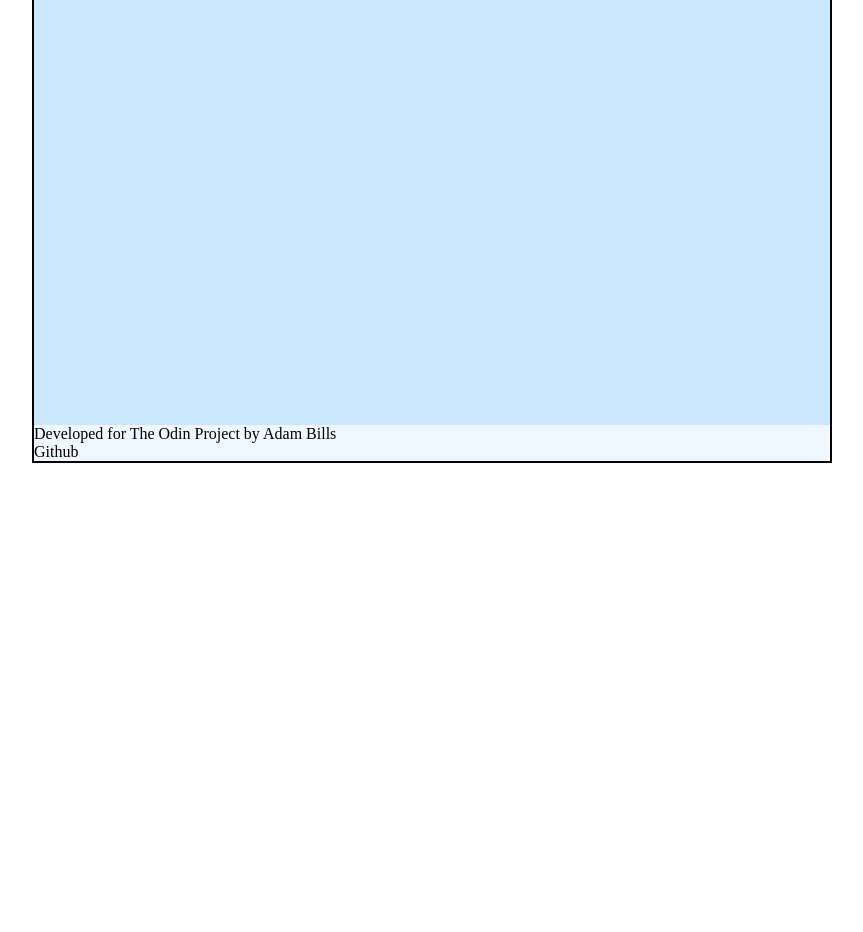
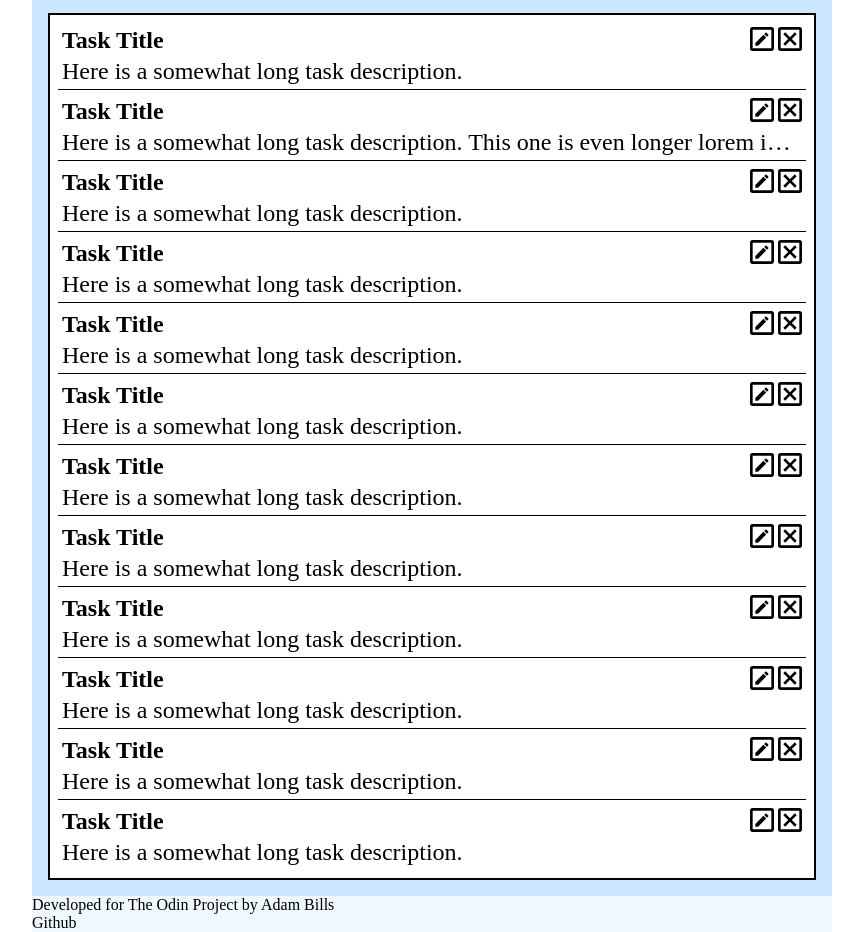
Before and after one commit to adambills/todo-list, a website built with webpack: page src/template.html in a window 1280 px wide. Shown: the part 585-1517 px from the top of the page, without its empty margins (208-1071 px from the left). Before the commit the page ends 1048 px from the top, so only its background shows below. Built offline with nearby package versions, Linux system fonts and the light colour scheme.

Commit message:
Add markup and style for tasks

```diff
--- a/src/style.scss
+++ b/src/style.scss
@@ -14,7 +14,7 @@ body {
 
 .content {
   background-color: aliceblue;
-  border: 2px solid black;
+  // border: 2px solid black;
   min-height: 100%;
   width: clamp(580px, 80%, 800px);
   margin: 0 auto;
@@ -24,7 +24,7 @@ body {
 
 header {
   justify-self: center;
-  margin-top: 2rem;
+  margin: 2rem 0;
   display: flex;
   flex-direction: column;
   align-items: center;
@@ -36,12 +36,7 @@ header {
 main {
   background-color: rgb(203, 231, 255);
   display: grid;
-  grid-template-rows: 1fr 1fr;
-  // > div {
-  //   margin: 1rem;
-  //   display: grid;
-  //   grid-template-rows: auto 1fr;
-  // }
+  grid-template-rows: auto 1fr;
 }
 
 .folders {
@@ -88,3 +83,46 @@ main {
     grid-row: 1;
   }
 }
+
+.tasks {
+  background: white;
+  display: flex;
+  flex-direction: column;
+  gap: 0.25rem;
+  margin: 1rem;
+  padding: 0.5rem;
+  border: 2px solid black;
+}
+
+.task {
+  padding: 0.25rem;
+  &:not(:last-child) {
+    border-bottom: 1px solid black;
+  }
+}
+
+.task-content {
+  display: grid;
+  grid-template-rows: auto 1fr;
+  grid-template-columns: 1fr auto auto;
+  gap: 4px;
+  font-size: clamp(1rem, 2.25vw, 1.5rem);
+  p {
+    grid-column: 1 / -1;
+    grid-row: 2;
+    text-overflow: ellipsis;
+    white-space: nowrap;
+    overflow: hidden;
+  }
+  img {
+    width: clamp(1rem, 2.25vw, 1.5rem);
+  }
+  :nth-child(3) {
+    grid-column: 2;
+    grid-row: 1;
+  }
+  :nth-child(4) {
+    grid-column: 3;
+    grid-row: 1;
+  }
+}
--- a/src/template.html
+++ b/src/template.html
@@ -243,9 +243,129 @@
             <!--  -->
           </div>
         </div>
-        <div id="task-container">
-          <h3>Tasks</h3>
-          <div id="tasks"></div>
+        <div class="container">
+          <div class="tasks">
+            <div class="task">
+              <div class="task-content">
+                <h4 class="task-title">Task Title</h4>
+                <p class="task-description">
+                  Here is a somewhat long task description.
+                </p>
+                <img src="./img/edit.svg" alt="Edit Task Icon" />
+                <img src="./img/delete.svg" alt="Delete Task Icon" />
+              </div>
+            </div>
+            <div class="task">
+              <div class="task-content">
+                <h4 class="task-title">Task Title</h4>
+                <p class="task-description">
+                  Here is a somewhat long task description. This one is even longer lorem ipsum dolor.
+                </p>
+                <img src="./img/edit.svg" alt="Edit Task Icon" />
+                <img src="./img/delete.svg" alt="Delete Task Icon" />
+              </div>
+            </div>
+            <div class="task">
+              <div class="task-content">
+                <h4 class="task-title">Task Title</h4>
+                <p class="task-description">
+                  Here is a somewhat long task description.
+                </p>
+                <img src="./img/edit.svg" alt="Edit Task Icon" />
+                <img src="./img/delete.svg" alt="Delete Task Icon" />
+              </div>
+            </div>
+            <div class="task">
+              <div class="task-content">
+                <h4 class="task-title">Task Title</h4>
+                <p class="task-description">
+                  Here is a somewhat long task description.
+                </p>
+                <img src="./img/edit.svg" alt="Edit Task Icon" />
+                <img src="./img/delete.svg" alt="Delete Task Icon" />
+              </div>
+            </div>
+            <div class="task">
+                <div class="task-content">
+                  <h4 class="task-title">Task Title</h4>
+                  <p class="task-description">
+                    Here is a somewhat long task description.
+                  </p>
+                  <img src="./img/edit.svg" alt="Edit Task Icon" />
+                  <img src="./img/delete.svg" alt="Delete Task Icon" />
+                </div>
+              </div>
+              <div class="task">
+                <div class="task-content">
+                  <h4 class="task-title">Task Title</h4>
+                  <p class="task-description">
+                    Here is a somewhat long task description.
+                  </p>
+                  <img src="./img/edit.svg" alt="Edit Task Icon" />
+                  <img src="./img/delete.svg" alt="Delete Task Icon" />
+                </div>
+              </div>
+              <div class="task">
+                <div class="task-content">
+                  <h4 class="task-title">Task Title</h4>
+                  <p class="task-description">
+                    Here is a somewhat long task description.
+                  </p>
+                  <img src="./img/edit.svg" alt="Edit Task Icon" />
+                  <img src="./img/delete.svg" alt="Delete Task Icon" />
+                </div>
+              </div>
+              <div class="task">
+                <div class="task-content">
+                  <h4 class="task-title">Task Title</h4>
+                  <p class="task-description">
+                    Here is a somewhat long task description.
+                  </p>
+                  <img src="./img/edit.svg" alt="Edit Task Icon" />
+                  <img src="./img/delete.svg" alt="Delete Task Icon" />
+                </div>
+              </div>
+              <div class="task">
+                <div class="task-content">
+                  <h4 class="task-title">Task Title</h4>
+                  <p class="task-description">
+                    Here is a somewhat long task description.
+                  </p>
+                  <img src="./img/edit.svg" alt="Edit Task Icon" />
+                  <img src="./img/delete.svg" alt="Delete Task Icon" />
+                </div>
+              </div>
+              <div class="task">
+                <div class="task-content">
+                  <h4 class="task-title">Task Title</h4>
+                  <p class="task-description">
+                    Here is a somewhat long task description.
+                  </p>
+                  <img src="./img/edit.svg" alt="Edit Task Icon" />
+                  <img src="./img/delete.svg" alt="Delete Task Icon" />
+                </div>
+              </div>
+              <div class="task">
+                <div class="task-content">
+                  <h4 class="task-title">Task Title</h4>
+                  <p class="task-description">
+                    Here is a somewhat long task description.
+                  </p>
+                  <img src="./img/edit.svg" alt="Edit Task Icon" />
+                  <img src="./img/delete.svg" alt="Delete Task Icon" />
+                </div>
+              </div>
+              <div class="task">
+                <div class="task-content">
+                  <h4 class="task-title">Task Title</h4>
+                  <p class="task-description">
+                    Here is a somewhat long task description.
+                  </p>
+                  <img src="./img/edit.svg" alt="Edit Task Icon" />
+                  <img src="./img/delete.svg" alt="Delete Task Icon" />
+                </div>
+              </div>
+          </div>
         </div>
       </main>
       <footer>
```
